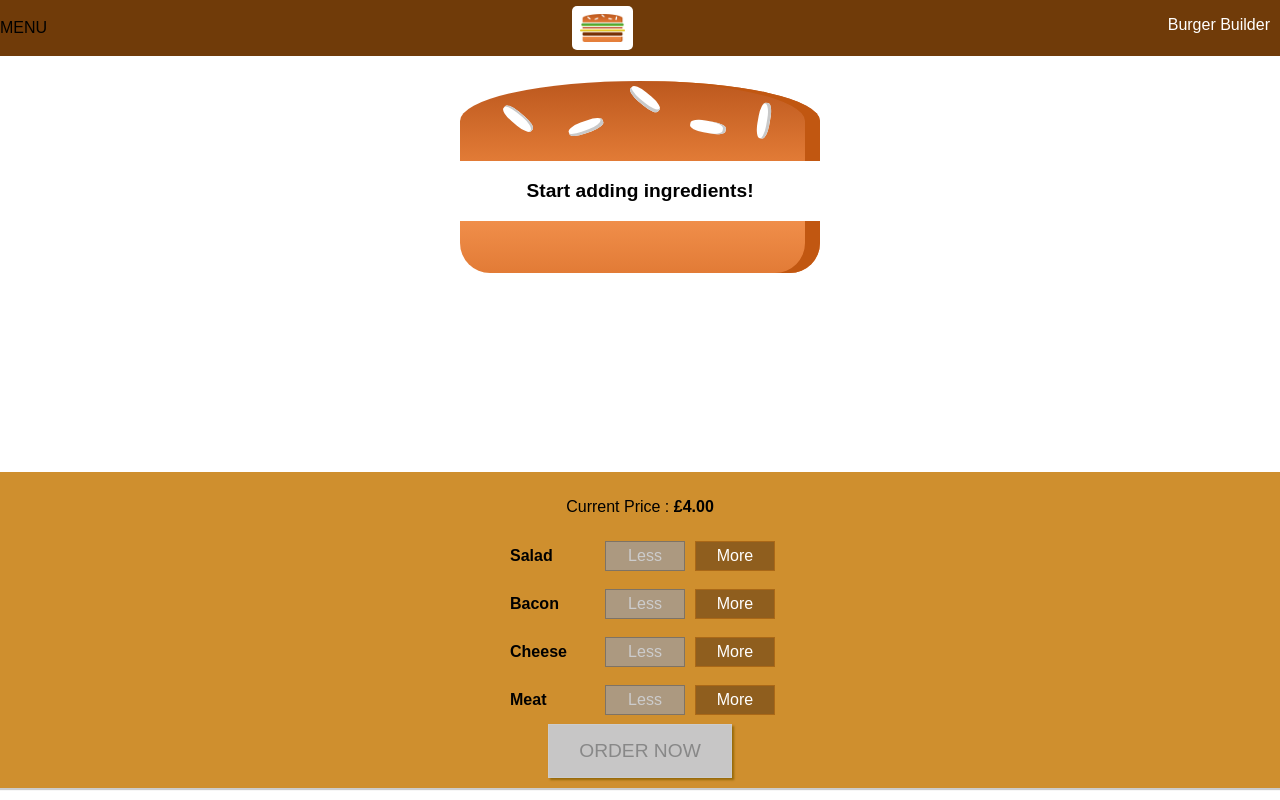
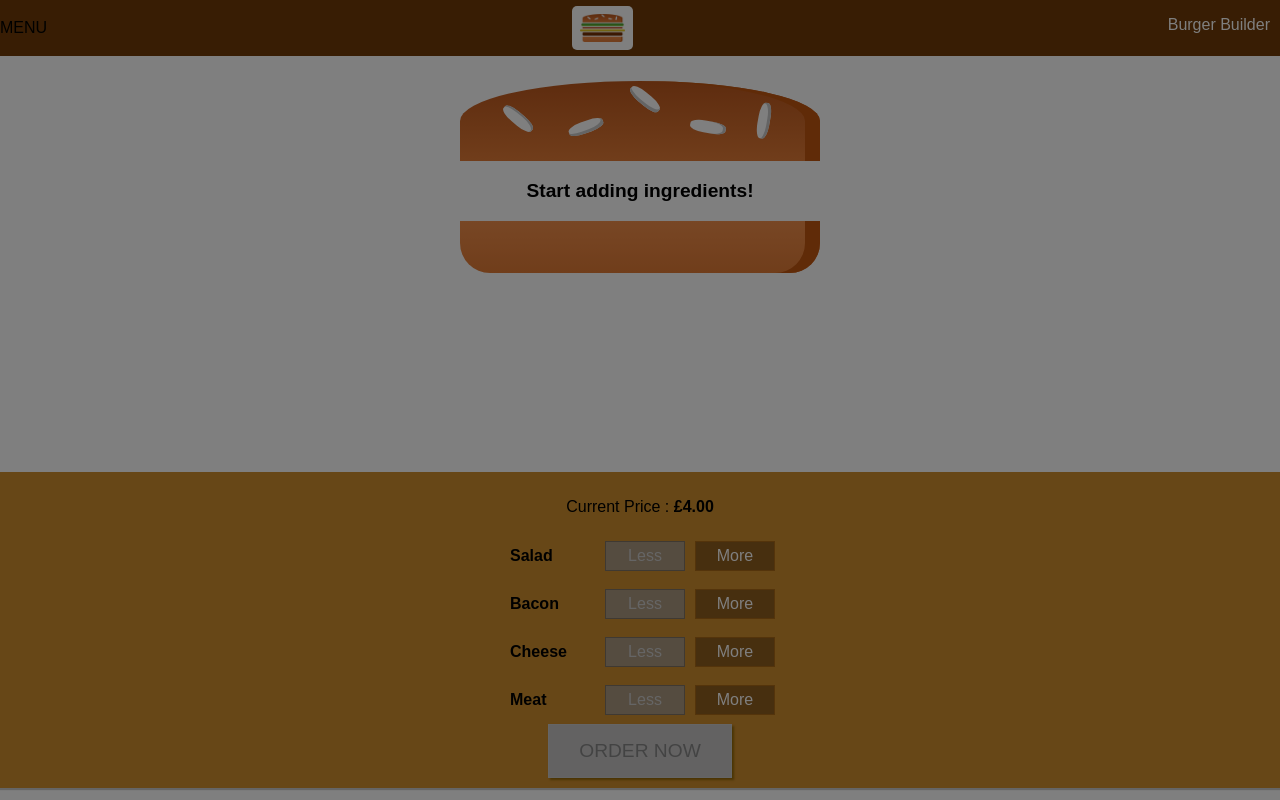
Before and after one commit to DeanCatterson/Burger-Builder, a React app: page / in a window 1280 px wide. Built offline with nearby package versions, Linux system fonts and the light colour scheme.

Commit message:
Added sidedrawer toggle

```diff
--- a/src/components/Layout/Layout.js
+++ b/src/components/Layout/Layout.js
@@ -1,16 +1,38 @@
-import React from "react";
+import React, { Component } from "react";
 
 import Aux from "../../hoc/FormerAux";
 import classes from "./Layout.css";
 import Toolbar from "../Navigation/Toolbar/Toolbar";
 import SideDrawer from "../Navigation/SideDrawer/SideDrawer";
 
-const layout = (props) => (
-  <Aux>
-    <Toolbar />
-    <SideDrawer />
-    <main className={classes.Content}>{props.children}</main>
-  </Aux>
-);
+class Layout extends Component {
+  state = {
+    showSideDrawer: true
+  }
 
-export default layout;
+  sideDrawerClosedHandler = () => {
+    this.setState({showSideDrawer: false});
+  }
+
+  sideDrawerTogglerHandler = () => {
+    this.setState( ( prevState ) => {
+      return { showSideDrawer: !prevState.showSideDrawer};
+    });
+  }
+
+  render() {
+    return (
+      <Aux>
+        <Toolbar drawerToggleClicked={this.sideDrawerTogglerHandler} />
+        <SideDrawer
+          open={this.state.showSideDrawer}
+          closed={this.sideDrawerClosedHandler}/>
+        <main className={classes.Content}>
+          {this.props.children}
+        </main>
+      </Aux>
+    );
+  }
+}
+
+export default Layout;
--- /dev/null
+++ b/src/components/Navigation/SideDrawer/DrawerToggle/DrawerToggle.js
@@ -0,0 +1,8 @@
+import React from 'react'
+
+
+const drawerToggle = (props) => (
+<div onClick={props.clicked}>MENU</div>
+);
+
+export default drawerToggle;
--- a/src/components/Navigation/SideDrawer/SideDrawer.js
+++ b/src/components/Navigation/SideDrawer/SideDrawer.js
@@ -3,10 +3,18 @@
 import Logo from "../../Logo/Logo";
 import NavigationItems from "../NavigationItems/NavigationItems";
 import classes from "./SideDrawer.css";
+import Backdrop from "../../UI/Backdrop/Backdrop";
+import Aux from "../../../hoc/FormerAux";
 
 const sideDrawer = (props) => {
+  let attachedClasses = [classes.SideDrawer, classes.Close];
+  if (props.open) {
+    attachedClasses = [classes.SideDrawer, classes.Open];
+  }
   return (
-    <div className={classes.SideDrawer}>
+    <Aux>
+      <Backdrop show={props.open} clicked={props.closed}/>
+      <div className={attachedClasses.join(' ')}>
         <div className={classes.Logo}>
           <Logo />
         </div>
@@ -14,6 +22,7 @@
           <NavigationItems />
         </nav>
       </div>
+    </Aux>
   );
 };
 
--- a/src/components/Navigation/Toolbar/Toolbar.js
+++ b/src/components/Navigation/Toolbar/Toolbar.js
@@ -2,10 +2,11 @@
 import classes from "./Toolbar.css";
 import Logo from "../../Logo/Logo";
 import NavigationItems from "../NavigationItems/NavigationItems";
+import DrawerToggle from "../SideDrawer/DrawerToggle/DrawerToggle"
 
 const toolbar = (props) => (
   <header className={classes.Toolbar}>
-    <div>MENU</div>
+    <DrawerToggle clicked={props.drawerToggleClicked} />
     <div className={classes.Logo}>
       <Logo />
     </div>
--- a/src/components/UI/Backdrop/Backdrop.js
+++ b/src/components/UI/Backdrop/Backdrop.js
@@ -3,7 +3,7 @@
 import classes from './Backdrop.css'
 
 const backdrop = (props) => (
-    props.show ? <div className={classes.Backdrop} onClick={props.clicked}>Hello</div> : null
+    props.show ? <div className={classes.Backdrop} onClick={props.clicked}></div> : null
 );
 
 export default backdrop;
```
Lines whose indentation alone changed are shown as unchanged.
